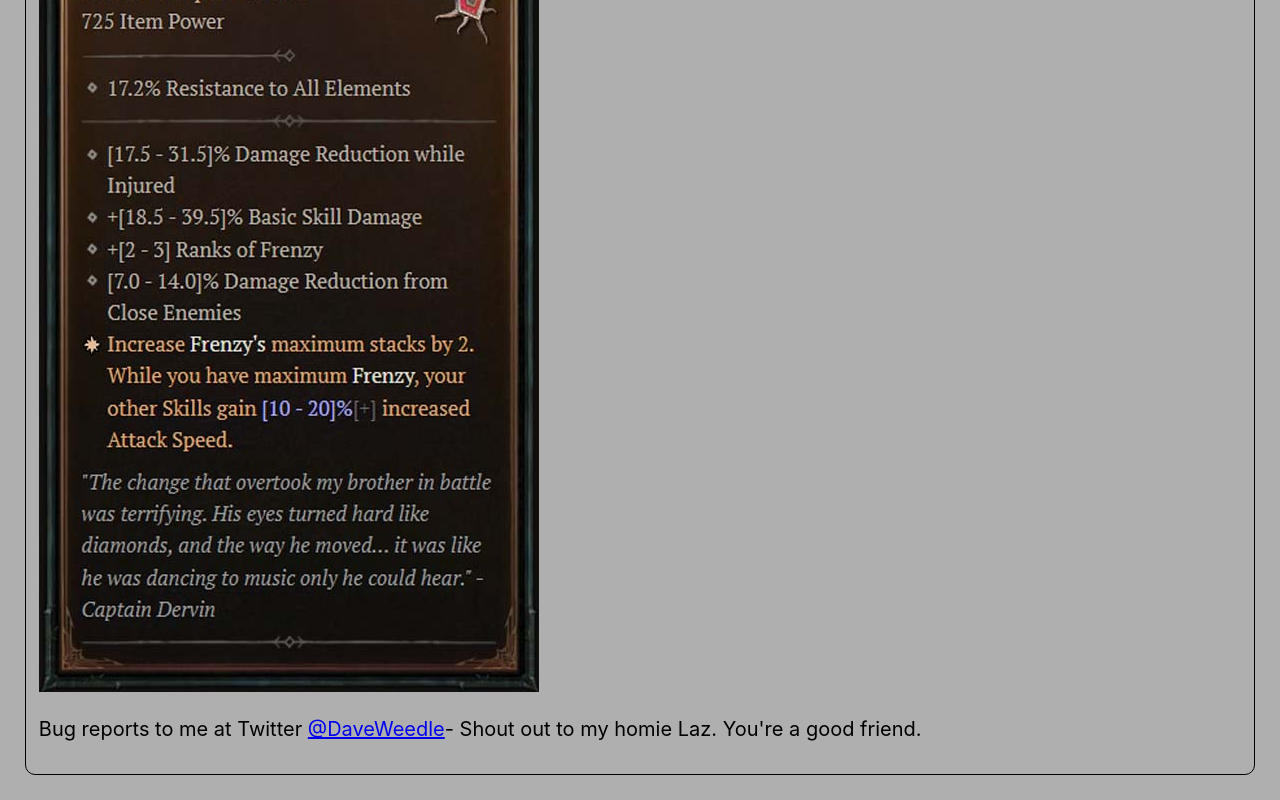
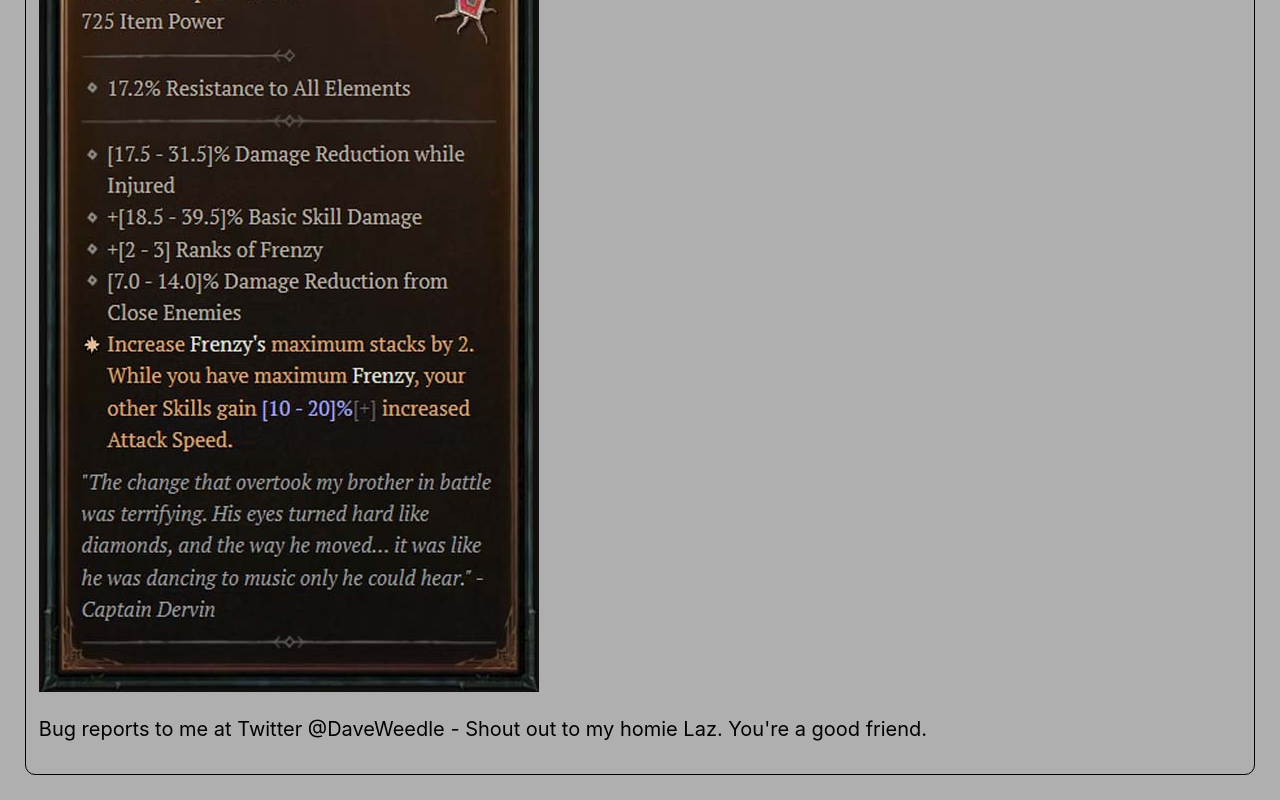
Before and after one commit to davwlee/diablo-item-finder, a React (Create React App) app: page / in a window 1280 px wide. Shown: the part 579-1379 px from the top of the page. Built offline with nearby package versions, Linux system fonts and the light colour scheme.

Commit message:
Update ItemSelector.js
Revert - messed up link lmao.

```diff
--- a/src/ItemSelector.js
+++ b/src/ItemSelector.js
@@ -352,7 +352,7 @@ const ItemSelector = () => {
       <p>Dungeon Location: {selectedItem.dungeon}</p>
       <p>Season 1 Nightmare Dungeons: {selectedItem.nmd}</p>
       <p>{selectedItem.img}</p>
-      <p>Bug reports to me at Twitter <a href="www.twitter.com/@DaveWeedle">@DaveWeedle</a>- Shout out to my homie Laz. You're a good friend.</p>
+      <p>Bug reports to me at Twitter @DaveWeedle - Shout out to my homie Laz. You're a good friend.</p>
     </div>
   );
 };
```
